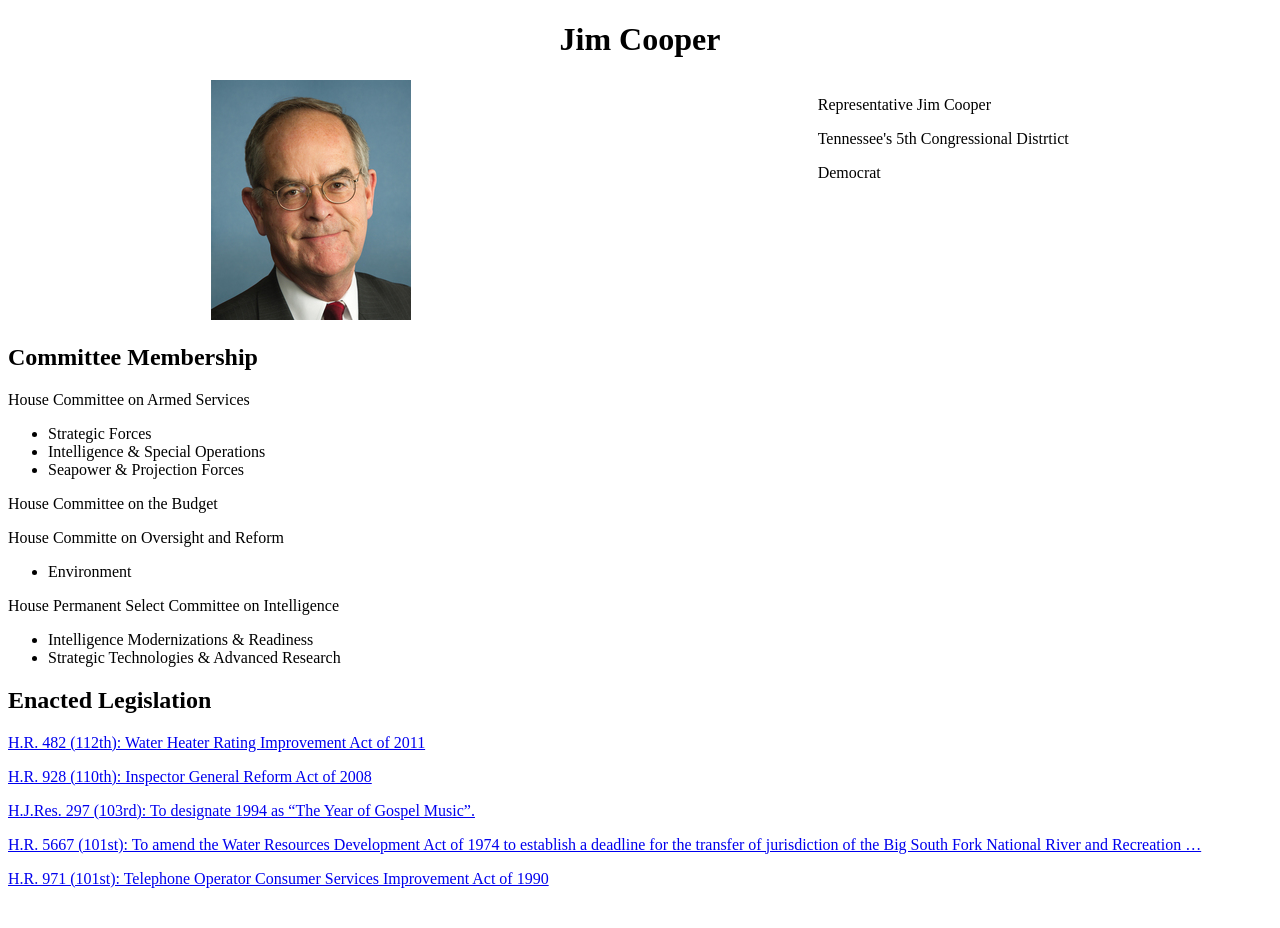
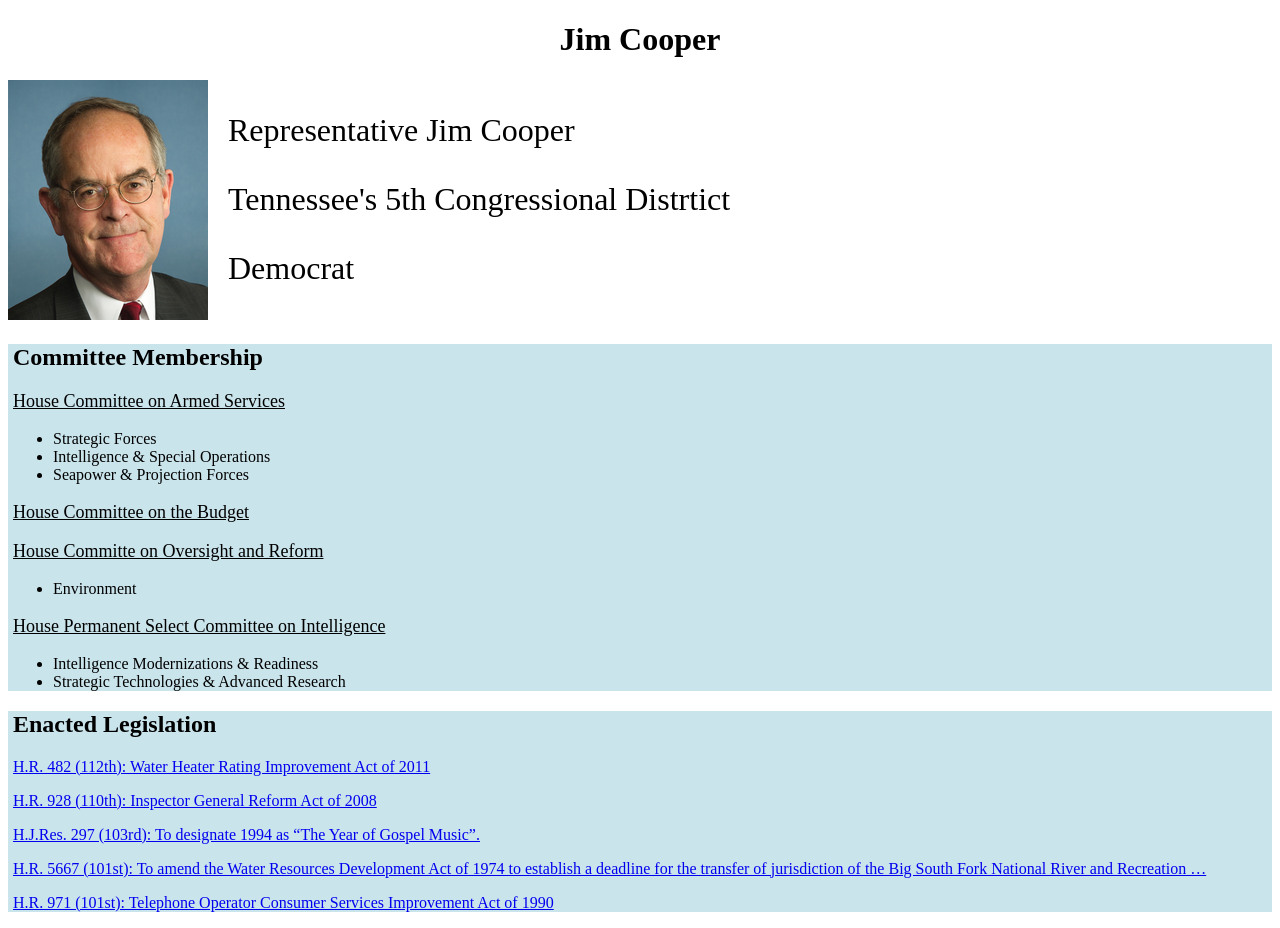
Before and after one commit to wes-mitchell/Congressional-Representative, a plain HTML site: page index.html in a window 1280 px wide. Before the commit the page ends 904 px from the top, so only its background shows below. Drawn offline with Linux system fonts and the light colour scheme.

Commit message:
Added css styling and readability

```diff
--- a/index.html
+++ b/index.html
@@ -20,11 +20,15 @@
         <div class="image">
           <img src="/images/jimcooper.jpeg" alt="photo of representative Jim Cooper">
         </div>
-        <article>
-          <p>Representative Jim Cooper</p>
-          <p>Tennessee's 5th Congressional Distrtict</p>
-          <p>Democrat</p>
-        </article>
+
+        <div>
+          <article>
+            <p>Representative Jim Cooper</p>
+            <p>Tennessee's 5th Congressional Distrtict</p>
+            <p>Democrat</p>
+          </div>
+          </article>
+
       </section> <!-- Closes Basic Info Section -->
 
       <!-- Committees and Sub-Committees Jim Cooper has served on -->
--- a/main.css
+++ b/main.css
@@ -4,15 +4,24 @@ h1 {
 
 .basicinfo {
   display: flex;
-  justify-content: space-around;
 }
 
-/* .subcommittee {
-  list-style: none;
-} */
+article {
+  margin: 20px;
+  font-size: xx-large;
+}
 
-/* article {
-  display: flex;
-  flex-direction: column;
-  align-items: flex-end;
-} */
+.committees {
+  background-color: rgb(202, 228, 236);
+  padding-left: 5px;
+}
+
+.committees p {
+  font-size: large;
+  text-decoration: underline;
+}
+
+.enactedlegislation {
+  background-color: rgb(202, 228, 236);
+  padding-left: 5px;
+}
```
